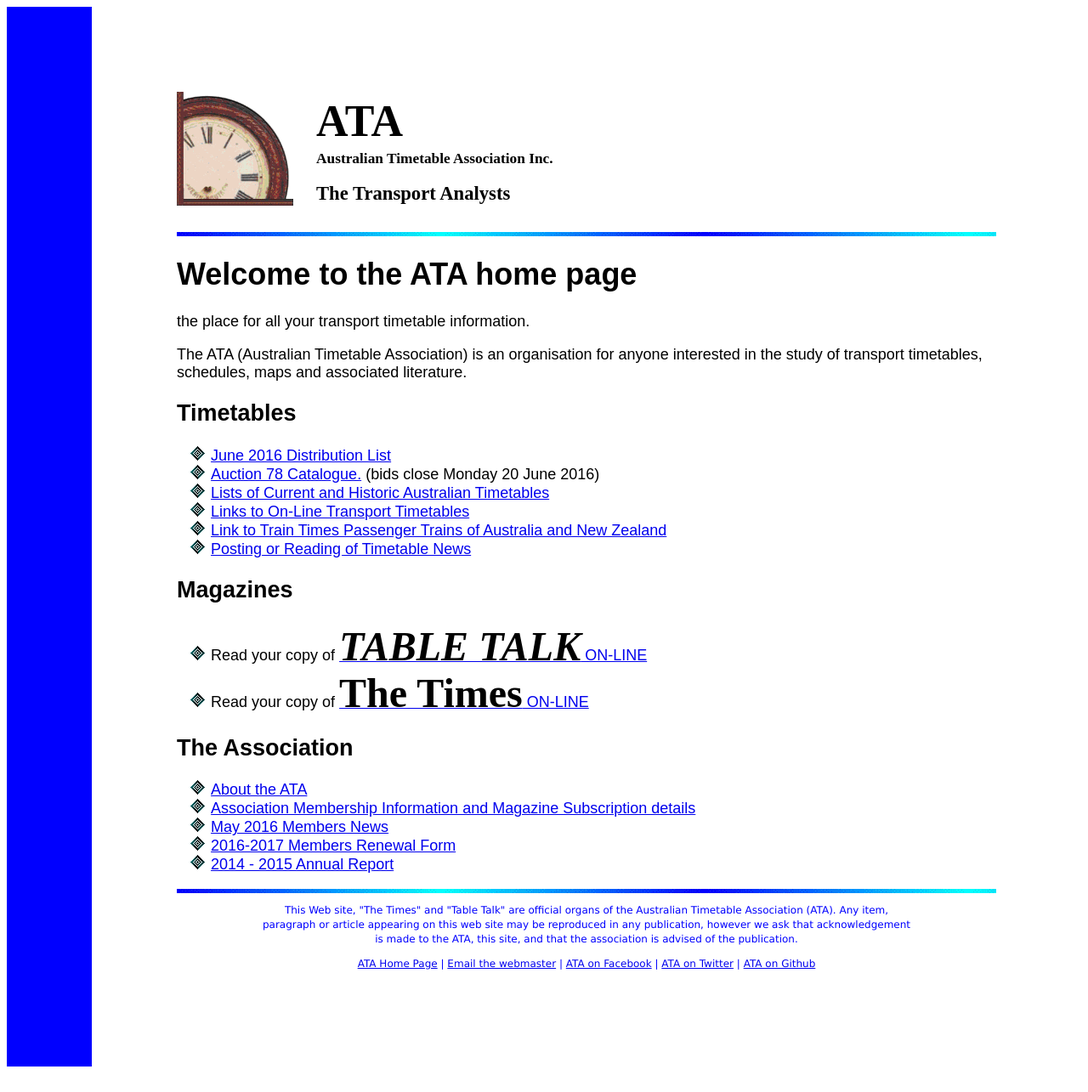
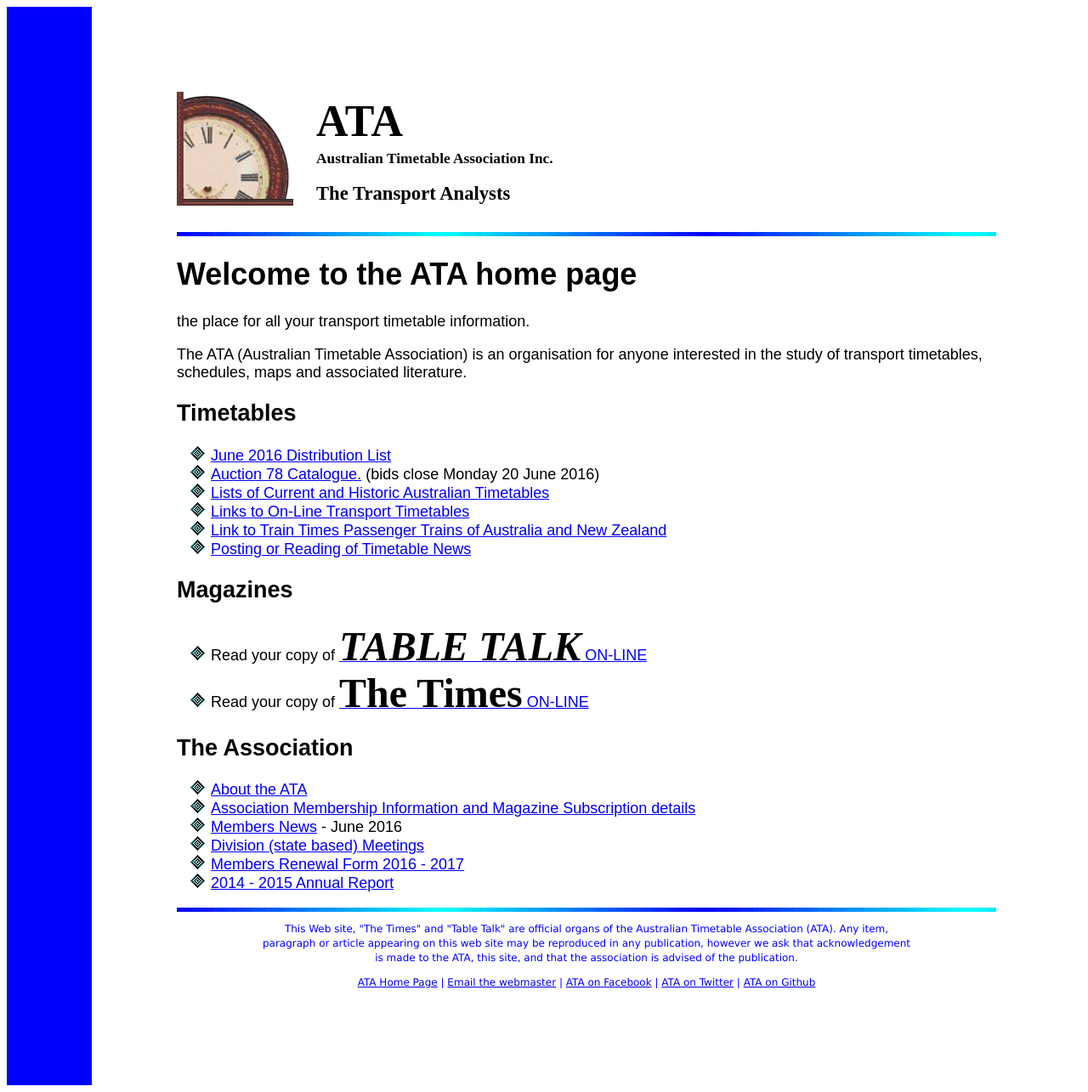
Before and after one commit to austta/austta.org.au, a Jekyll site: the page built from index.md, in a window 1280 px wide. Shown: the whole page at 85% size. Built offline with Jekyll 4.4.1, drawn with Linux system fonts in a browser that asks for light colours; before the commit the page ends 1263 px from its top, so only the background shows below that.

Commit message:
member news and meetings now html

```diff
--- a/index.md
+++ b/index.md
@@ -25,6 +25,7 @@
 
 * [About the ATA](membship.html)
 * [Association Membership Information and Magazine Subscription details](membship.html#membership)
-* [May 2016 Members News](Members News May 2016.pdf)
-* [2016-2017 Members Renewal Form](ATA 20162017 Renewal Form.pdf)
+* [Members News](membnews.html) - June 2016
+* [Division (state based) Meetings](meetings.html)
+* [Members Renewal Form 2016 - 2017](ATA 20162017 Renewal Form.pdf)
 * [2014 - 2015 Annual Report](ATAAnnualReport2014-2015.pdf)
```
Also changed, not shown: meetings.md (added, +20 -0 lines), membnews.md (added, +13 -0 lines), 1 other file.
